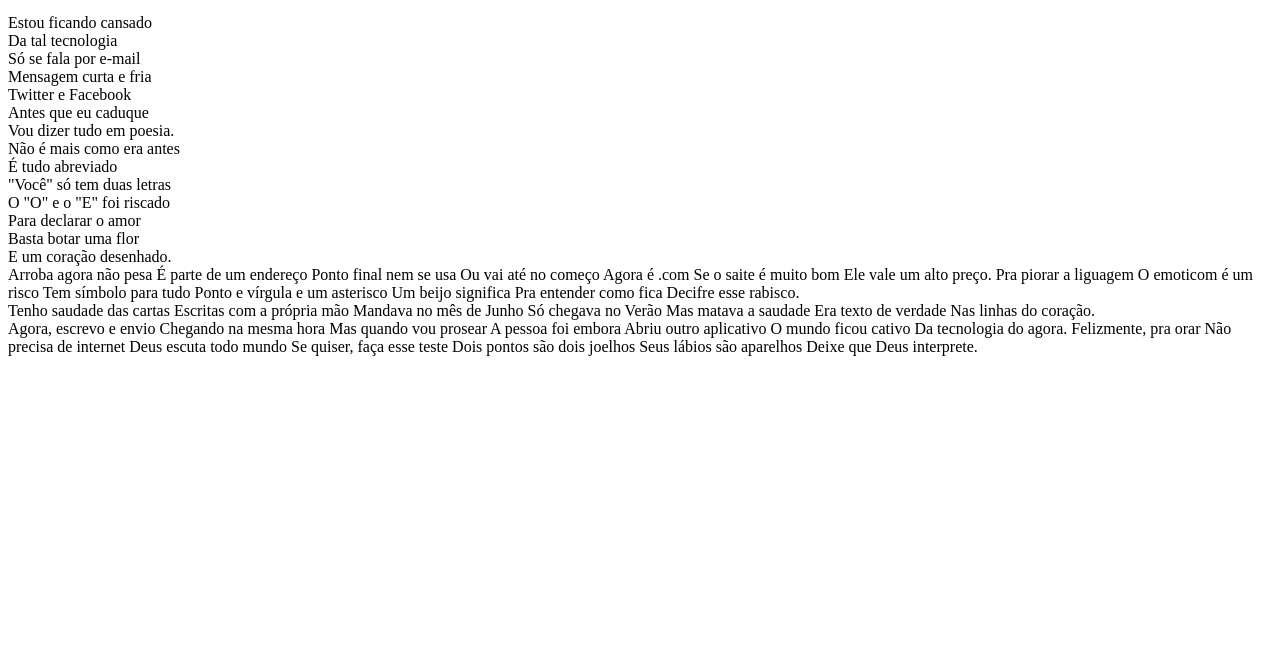
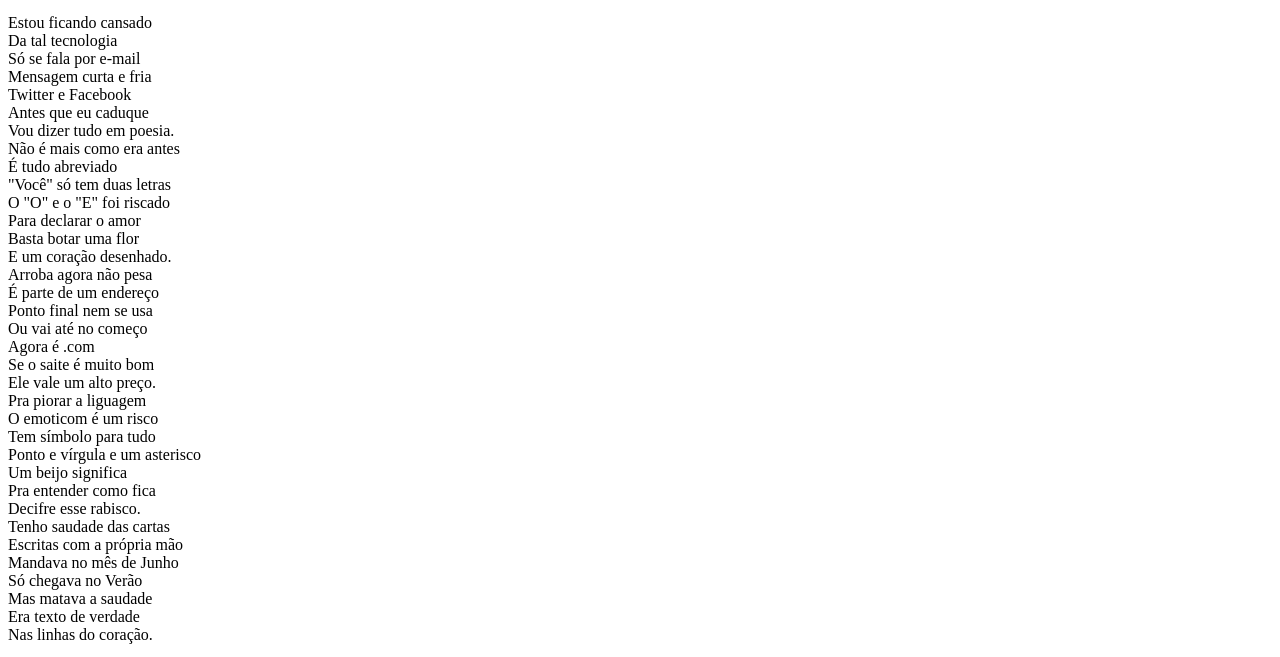
Before and after one commit to KaiooBarreto/004-projeto-cordel, a plain HTML site: page index.html in a window 1280 px wide. Shown: the part 100-757 px from the top of the page. Drawn offline with Linux system fonts and the light colour scheme.

Commit message:
atualização do html

```diff
--- a/index.html
+++ b/index.html
@@ -38,57 +38,58 @@
 
 
     <section>
-        Arroba agora não pesa
-        É parte de um endereço
-        Ponto final nem se usa
-        Ou vai até no começo
-        Agora é .com
-        Se o saite é muito bom
-        Ele vale um alto preço.
+        Arroba agora não pesa <br>
+        É parte de um endereço <br>
+        Ponto final nem se usa <br>
+        Ou vai até no começo <br>
+        Agora é .com <br>
+        Se o saite é muito bom <br>
+        Ele vale um alto preço. <br>
 
-        Pra piorar a liguagem
-        O emoticom é um risco
-        Tem símbolo para tudo
-        Ponto e vírgula e um asterisco
-        Um beijo significa
-        Pra entender como fica
-        Decifre esse rabisco.
+        Pra piorar a liguagem <br>
+        O emoticom é um risco <br>
+        Tem símbolo para tudo <br>
+        Ponto e vírgula e um asterisco <br>
+        Um beijo significa <br>
+        Pra entender como fica <br>
+        Decifre esse rabisco. <br>
     </section>
 
 
-
     <section>
-        Tenho saudade das cartas
-        Escritas com a própria mão
-        Mandava no mês de Junho
-        Só chegava no Verão
-        Mas matava a saudade
-        Era texto de verdade
-        Nas linhas do coração.
+        Tenho saudade das cartas <br>
+        Escritas com a própria mão <br>
+        Mandava no mês de Junho <br>
+        Só chegava no Verão <br>
+        Mas matava a saudade <br>
+        Era texto de verdade <br>
+        Nas linhas do coração. <br>
     </section>
 
 
     <section>
 
-        Agora, escrevo e envio
-        Chegando na mesma hora
-        Mas quando vou prosear
-        A pessoa foi embora
-        Abriu outro aplicativo
-        O mundo ficou cativo
-        Da tecnologia do agora.
+        <p>
+            Agora, escrevo e envio <br>
+            Chegando na mesma hora <br>
+            Mas quando vou prosear <br>
+            A pessoa foi embora <br>
+            Abriu outro aplicativo <br>
+            O mundo ficou cativo <br>
+            Da tecnologia do agora <br>.
+        </p>
 
-        Felizmente, pra orar
-        Não precisa de internet
-        Deus escuta todo mundo
-        Se quiser, faça esse teste
-        Dois pontos são dois joelhos
-        Seus lábios são aparelhos
-        Deixe que Deus interprete.
+        <p>
+            Felizmente, pra orar <br>
+            Não precisa de internet <br>
+            Deus escuta todo mundo <br>
+            Se quiser, faça esse teste <br>
+            Dois pontos são dois joelhos <br>
+            Seus lábios são aparelhos <br>
+            Deixe que Deus interprete. <br>
+        </p>
     </section>
-<footer>
-
-</footer>
+<footer><p>Criado por <a href="https://www.instagram.com/kaioob4rreto/" target="_blank">Kaio Barreto  </a>  em treinamento do <a href="https://www.cursoemvideo.com/" target="_blank">curso em video</a></p></footer>
 
 </body>
 </html>
```
